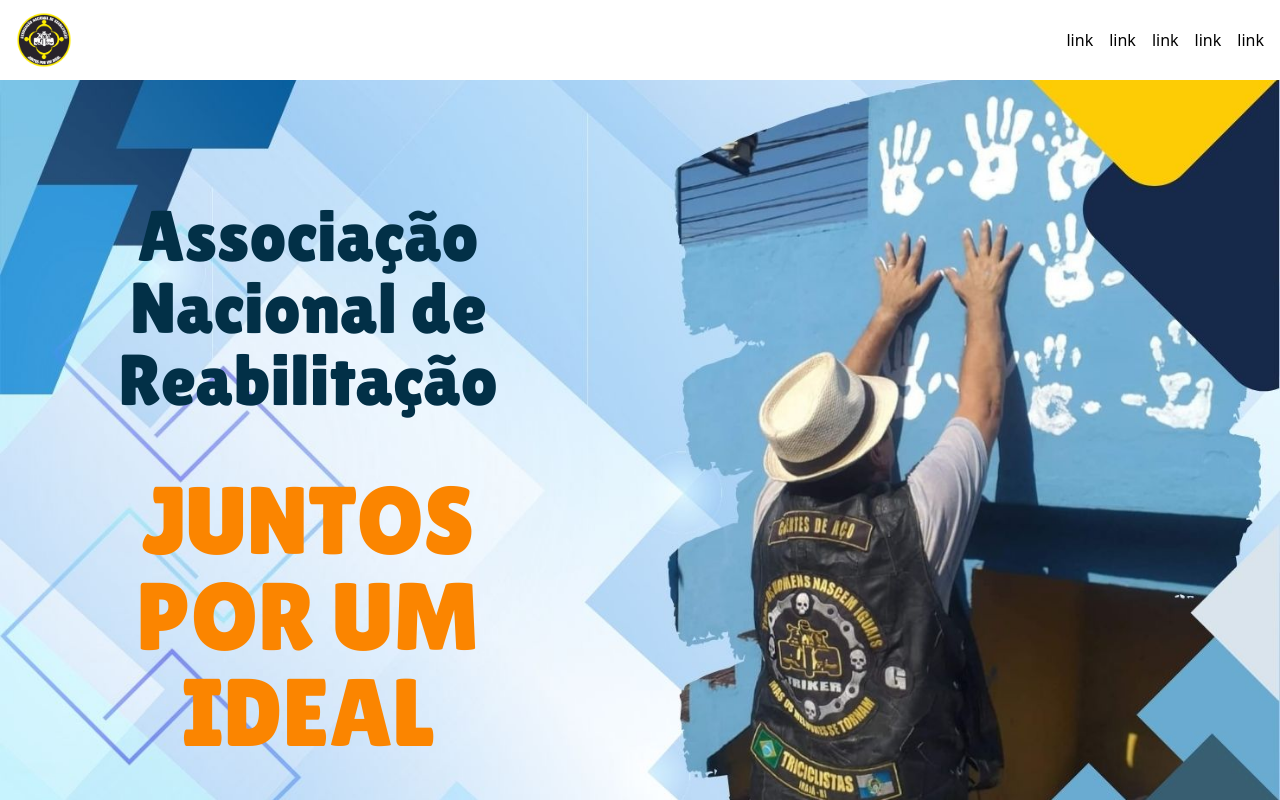
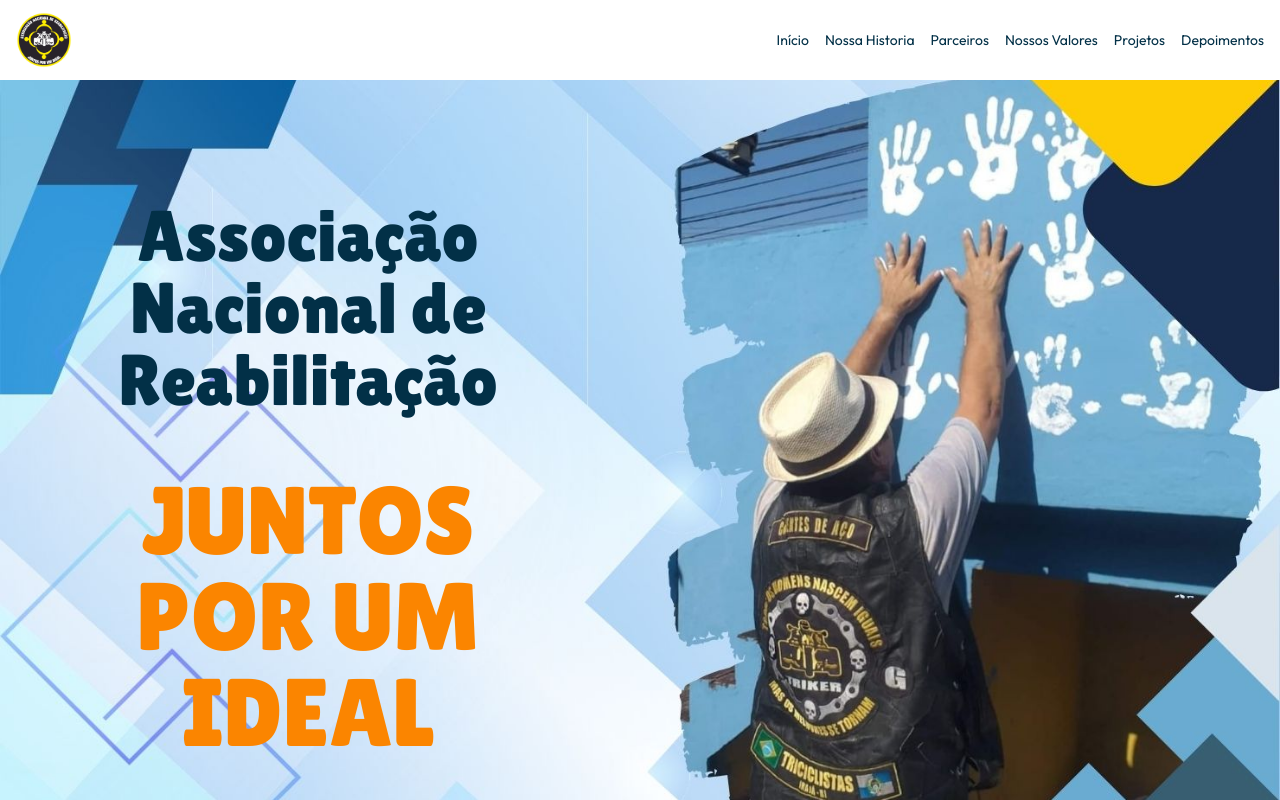
Before and after one commit to silashorta/juntos_por_um_ideal, a React (Vite) app: page / in a window 1280 px wide. Shown: the top 800 px of the page. Built offline with nearby package versions, Linux system fonts and the light colour scheme.

Commit message:
update menu

```diff
--- a/src/App.jsx
+++ b/src/App.jsx
@@ -10,6 +10,7 @@ import NossosValores from './Component/NossosValores'
 import Parceiros from './Component/Parceiros'
 import Projetos from './Component/Projetos'
 import { animateScroll as scroll } from 'react-scroll';
+import MenuResponsive from './Component/MenuResponsive'
 
 function App() {
   const scrollTo = (id) => {
@@ -23,6 +24,7 @@ function App() {
     <div>
       <header>
         <Menu />
+        <MenuResponsive />
       </header>
       <main>
         <Hero id="inicio"/>
--- a/src/Component/Menu/index.jsx
+++ b/src/Component/Menu/index.jsx
@@ -1,22 +1,64 @@
 import React from 'react'
 import logo from '../../../public/images/anr_logo.png'
+import { Link as ScrollLink } from 'react-scroll';
 
 
 function Menu() {
     return (
         <menu
         id='inicio'
-        className='h-20 flex items-center justify-between p-4'>
+        className='h-20 flex items-center justify-between p-4 hidden lg:flex'>
             <img src={logo} alt="Logotipo da Associação Nacional de Reabilitação" className='h-14'/>
-            <nav>
-                <ul className='flex gap-4 text-black'>
-                    <li>link</li>
-                    <li>link</li>
-                    <li>link</li>
-                    <li>link</li>
-                    <li>link</li>
-                </ul>
-            </nav>
+            <nav className='flex flex-wrap justify-center gap-4 text-sm text-dark-blue font-outfit'>
+                    <ScrollLink
+                        to="inicio"
+                        smooth={true}
+                        duration={500}
+                        className="cursor-pointer"
+                    >
+                        <a href="#inicio">Início</a>
+                    </ScrollLink>
+                    <ScrollLink
+                        to="nossa-historia"
+                        smooth={true}
+                        duration={500}
+                        className="cursor-pointer"
+                    >
+                        <a href="#nossa-historia">Nossa Historia</a>
+                    </ScrollLink>
+                    <ScrollLink
+                        to="parceiros"
+                        smooth={true}
+                        duration={500}
+                        className="cursor-pointer"
+                    >
+                        <a href="#parceiros">Parceiros</a>
+                    </ScrollLink>
+                    <ScrollLink
+                        to="nossos-valores"
+                        smooth={true}
+                        duration={500}
+                        className="cursor-pointer"
+                    >
+                        <a href="#nossos-valores">Nossos Valores</a>
+                    </ScrollLink>
+                    <ScrollLink
+                        to="projetos"
+                        smooth={true}
+                        duration={500}
+                        className="cursor-pointer"
+                    >
+                        <a href="#projetos">Projetos</a>
+                    </ScrollLink>
+                    <ScrollLink
+                        to="depoimentos"
+                        smooth={true}
+                        duration={500}
+                        className="cursor-pointer"
+                    >
+                        <a href="#depoimentos">Depoimentos</a>
+                    </ScrollLink>
+                </nav>
         </menu>
     )
 }
--- /dev/null
+++ b/src/Component/MenuResponsive/index.jsx
@@ -0,0 +1,91 @@
+import React, { useState } from 'react';
+import logo from '../../../public/images/anr_logo.png';
+import { Link as ScrollLink } from 'react-scroll';
+
+import { FaBars } from 'react-icons/fa';
+import { IoMdClose } from "react-icons/io";
+
+
+function MenuResponsive() {
+    const [menuOpen, setMenuOpen] = useState(false);
+
+    const toggleMenu = () => {
+        setMenuOpen(!menuOpen);
+    };
+
+    return (
+        <header
+        id='inicio'
+        className='h-20 flex flex-col items-center justify-between p-4 top-0 z-50 lg:hidden'>
+            <div className='w-full flex justify-between items-center'>
+                <img src={logo} alt="Logotipo da Associação Nacional de Reabilitação" className='h-14' />
+                <nav className={`flex flex-wrap justify-center gap-4 text-sm text-dark-blue font-outfit`}>
+                    <FaBars className="block lg:hidden cursor-pointer" onClick={toggleMenu} />
+                </nav>
+            </div>
+            {menuOpen && (
+                <div className='flex'>
+                    <div className='p-4 flex flex-col items-center gap-4 h-full bg-white fixed top-0 left-0 right-0 font-outfit z-50 '>
+                        <IoMdClose className='self-end text-xl' onClick={toggleMenu}/>
+                        <ScrollLink
+                            to="inicio"
+                            smooth={true}
+                            duration={500}
+                            className="cursor-pointer py-2 px-4 hover:bg-gray-200"
+                            onClick={toggleMenu}
+                        >
+                            Início
+                        </ScrollLink>
+                        <ScrollLink
+                            to="nossa-historia"
+                            smooth={true}
+                            duration={500}
+                            className="cursor-pointer py-2 px-4 hover:bg-gray-200"
+                            onClick={toggleMenu}
+                        >
+                            Nossa História
+                        </ScrollLink>
+                        <ScrollLink
+                            to="parceiros"
+                            smooth={true}
+                            duration={500}
+                            className="cursor-pointer py-2 px-4 hover:bg-gray-200"
+                            onClick={toggleMenu}
+                        >
+                            Parceiros
+                        </ScrollLink>
+                        <ScrollLink
+                            to="nossos-valores"
+                            smooth={true}
+                            duration={500}
+                            className="cursor-pointer py-2 px-4 hover:bg-gray-200"
+                            onClick={toggleMenu}
+                        >
+                            Nossos Valores
+                        </ScrollLink>
+                        <ScrollLink
+                            to="projetos"
+                            smooth={true}
+                            duration={500}
+                            className="cursor-pointer py-2 px-4 hover:bg-gray-200"
+                            onClick={toggleMenu}
+                        >
+                            Projetos
+                        </ScrollLink>
+                        <ScrollLink
+                            to="depoimentos"
+                            smooth={true}
+                            duration={500}
+                            className="cursor-pointer py-2 px-4 hover:bg-gray-200"
+                            onClick={toggleMenu}
+                        >
+                            Depoimentos
+                        </ScrollLink>
+                    </div>
+                </div>
+            )}
+        </header>
+    );
+}
+
+export default MenuResponsive;
--- a/src/Component/NossosValores/index.jsx
+++ b/src/Component/NossosValores/index.jsx
@@ -29,6 +29,7 @@ function NossosValores() {
 
     return (
         <section
+            key={ref}
             id='nossos-valores'
             className='overflow-hidden flex flex-col px-4 py-8 lg:p-16 gap-8'>
             <motion.h2
```
Also changed, not shown: src/Component/Footer/index.jsx (+4 -4 lines).
